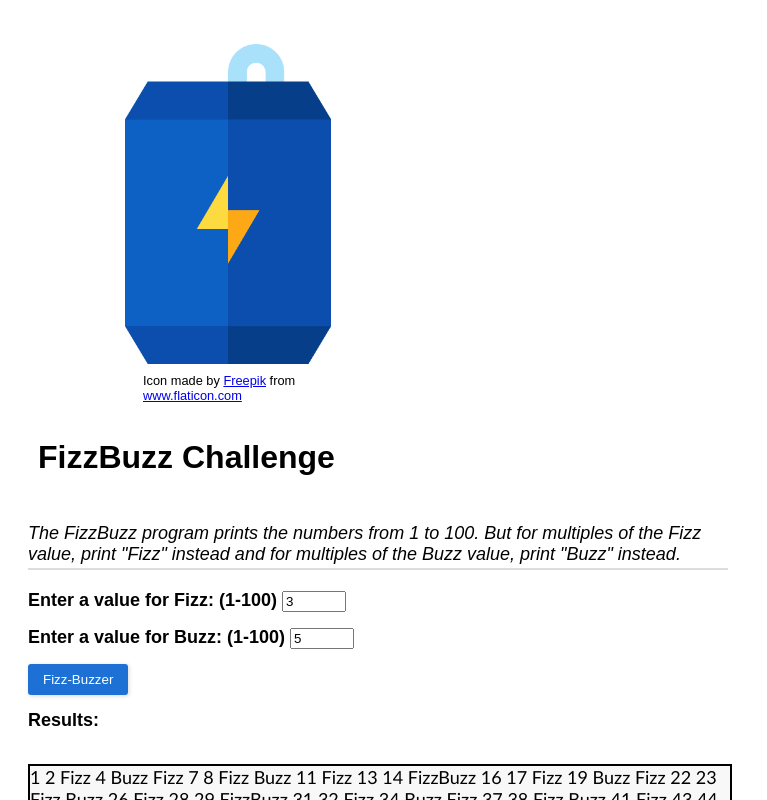
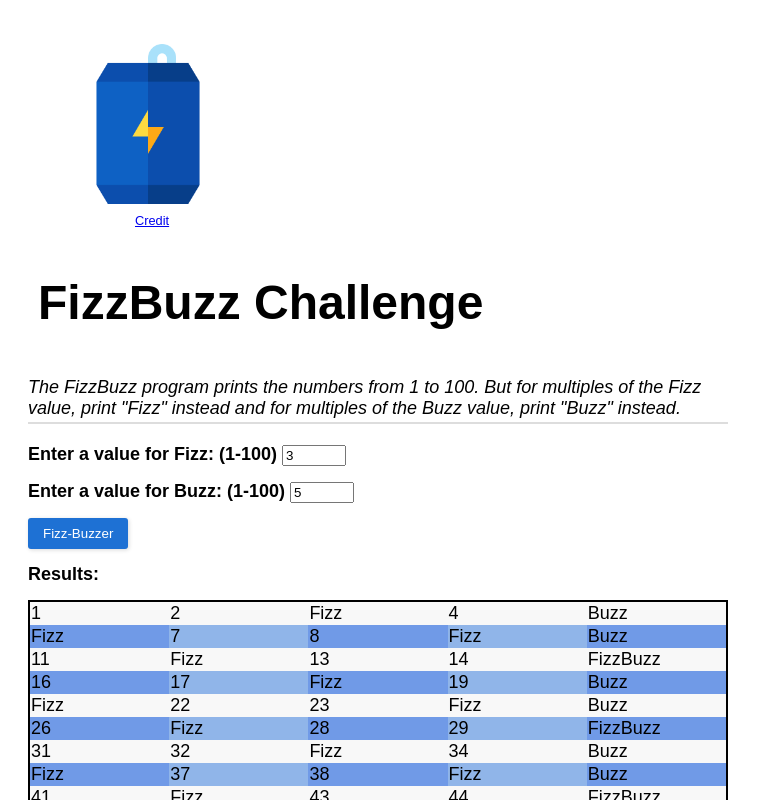
Before and after one commit to bookwurm-codes/FizzBuzz, a plain HTML site: page index.html in a window 1280 px wide. Both pictures are taken after a click on the input "Fizz-Buzzer". Shown: the top 800 px of the page, without its empty margins (0-767 px from the left). Drawn offline with Linux system fonts and the light colour scheme.

Commit message:
Tweak styling Format results in table format to easily read

```diff
--- a/app/css/style.css
+++ b/app/css/style.css
@@ -2,8 +2,10 @@
 	font-family: Arial, Helvetica, sans-serif;
 }
 
+/* Header Content */
+
 .responsive {
-	width: 20rem;
+	width: 10rem;
 	height: auto;
   }
 
@@ -19,13 +21,17 @@ img {
 figcaption {
 	font-size: 0.8rem;
 	width: 10rem;
-	padding-left: 5rem;
+	padding-left: 4.5rem;
 }
 
 header > h1 {
 	margin-bottom: 0%;
-	padding: 15px;
+    padding: 15px;
+    font-size: 3em;
 }
+
+
+/* Prompt and Input Content */
 
 .rev-style{
 	max-width: 700px;
@@ -72,10 +78,25 @@ input[type=submit]:hover {
 	color: #fff;
 }
 
+
+/* Result Content */
+
 #results {
 	font-family: "Trebuchet MS", Arial, Helvetica, sans-serif;
-	/* border-collapse: collapse; */
-	width: 100%;
+    width: 100%;
 	background-color: #f8f8f8;
-	border: solid 2px black;
-  }
+    border: solid 2px black;
+    border-spacing: 0;
+}
+
+td {
+    width: 20%;
+}
+
+tr:nth-child(2n) td:nth-child(2n-1) {
+    background-color: #709ae7;
+}
+
+tr:nth-child(2n) {
+    background-color: #90b5e9;
+}
--- a/app/js/fizzbuzz.js
+++ b/app/js/fizzbuzz.js
@@ -1,18 +1,34 @@
 function FizzBuzz(fizz, buzz) {
-    let returnValue = "";
+    let returnValue = [];
 
     for(let i = 1; i <=100; i++) {
-        returnValue += (((i%fizz == 0)?"Fizz":"") + ((i%buzz == 0)?"Buzz":"") || i) + " ";
+        returnValue[i] = (((i%fizz == 0)?"Fizz":"") + ((i%buzz == 0)?"Buzz":"") || i.toString());
     }
 
     return returnValue;
 }
 
-
 function display() {
-    let output = "";
     let fizz = document.getElementById("fizz").value;
     let buzz = document.getElementById("buzz").value;
+    let output = [];
+    let formatted = "";
+
     output = FizzBuzz(fizz, buzz);
-    document.getElementById("results").innerHTML = output;
+    formatted = formatAsTable(output, 5);
+    document.getElementById("results").innerHTML = formatted;
 }
+
+function formatAsTable(arr, columns) {
+    let output = "<tr>";
+
+    for (let index = 1; index < arr.length; index++) {
+        const element = arr[index];
+        output += `<td>${element}</td>`;
+        if (index % columns === 0) {
+            output += "</tr><tr>";
+        }
+    }
+
+    return output += "</tr>";
+}
--- a/index.html
+++ b/index.html
@@ -11,11 +11,11 @@
     <header>
         <figure>
             <img class="responsive" src="app/img/can.png" alt="Energy Drink Can">
-            <figcaption>Icon made by <a href="http://www.freepik.com/" title="Freepik">Freepik</a> from <a href="https://www.flaticon.com/" title="Flaticon">www.flaticon.com</a></figcaption>
+            <figcaption><a href="http://www.freepik.com/" title="Credit">Credit</a></figcaption>
         </figure>
         <h1>FizzBuzz Challenge</h1>
     </header>
-    <div class="rev-style">
+    <main class="rev-style">
         <p class="prompt">The FizzBuzz program prints the numbers from 1 to 100. But for multiples of the Fizz value, print "Fizz" instead and for multiples of the Buzz value, print "Buzz" instead.</p>
 
         <label for="fizz"><span>Enter a value for Fizz: (1-100)</span>
@@ -26,8 +26,8 @@
         </label>
         <input type="submit" onclick="display()" value="Fizz-Buzzer">
         <label for="results"><span>Results:</span></label><br>
-        <p id="results"></p>
-    </div>
+        <table id="results"></table>
+    </main>
 
 </body>
 </html>
```
